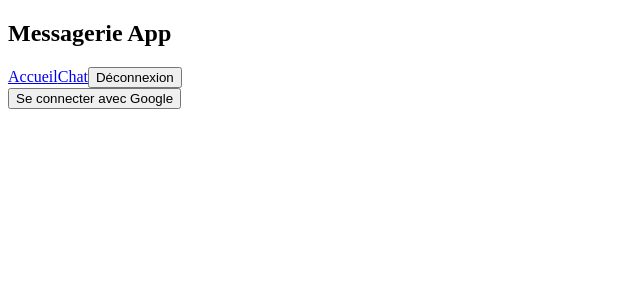
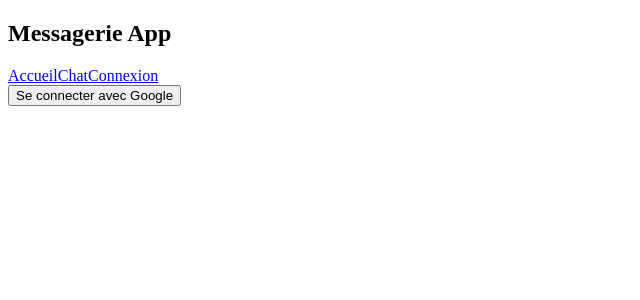
Before and after one commit to Harry8679/Messagerie-Udemy, a React (Create React App) app: page / in a window 1280 px wide. Shown: the top 300 px of the page, without its empty margins (0-640 px from the left). Built offline with nearby package versions, Linux system fonts and the light colour scheme; no server answers; the HTML template or start-up script is replaced by a standard one.

Commit message:
Navbar according the status

```diff
--- a/src/components/Navbar.jsx
+++ b/src/components/Navbar.jsx
@@ -1,10 +1,23 @@
 import { Link } from "react-router-dom";
 import { auth } from "../firebaseConfig";
 import { signOut } from "firebase/auth";
+import { useState, useEffect } from "react";
 
 export default function Navbar() {
+  const [user, setUser] = useState(null);
+
+  useEffect(() => {
+    const unsubscribe = auth.onAuthStateChanged((currentUser) => {
+      setUser(currentUser);
+    });
+
+    return () => unsubscribe();
+  }, []);
+
   const handleLogout = async () => {
-    await signOut(auth);
+    if (user) {
+      await signOut(auth);
+    }
   };
 
   return (
@@ -13,9 +26,15 @@ export default function Navbar() {
       <div>
         <Link to="/" className="px-4">Accueil</Link>
         <Link to="/chat" className="px-4">Chat</Link>
-        <button onClick={handleLogout} className="bg-red-500 px-4 py-2 rounded">
-          Déconnexion
-        </button>
+        {user ? (
+          <button onClick={handleLogout} className="bg-red-500 px-4 py-2 rounded">
+            Déconnexion
+          </button>
+        ) : (
+          <Link to="/" className="bg-blue-500 px-4 py-2 rounded">
+            Connexion
+          </Link>
+        )}
       </div>
     </nav>
   );
```
